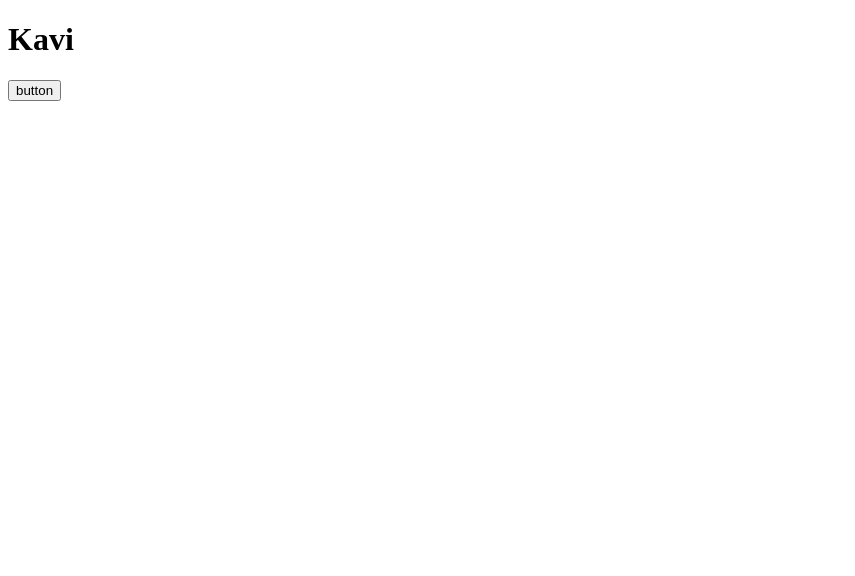
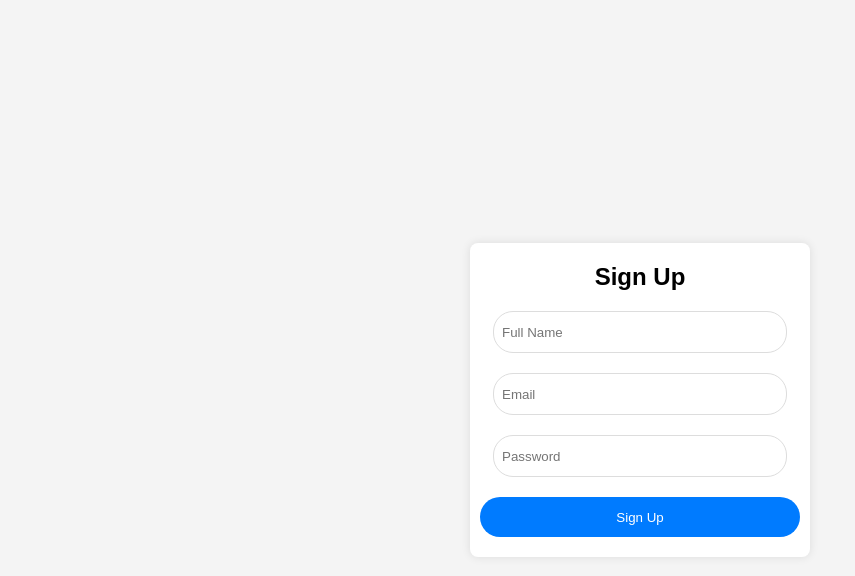
Before and after one commit to Vinothini-Kaliyaperumal/JavaScript, a plain HTML site: page index.html in a window 1280 px wide. Shown: the whole page, without its empty margins (0-855 px from the left). Drawn offline with Linux system fonts and the light colour scheme.

Commit message:
Add files via upload

```diff
--- a/index.html
+++ b/index.html
@@ -1,21 +1,23 @@
 <!DOCTYPE html>
 <html lang="en">
+
 <head>
-    <meta charset="UTF-8">
-    <meta name="viewport" content="width=device-width, initial-scale=1.0">
-    <title>JS Intro</title>
-    <link rel="Stylesheet" href="style.css">
+  <meta charset="UTF-8">
+  <meta name="viewport" content="width=device-width, initial-scale=1.0">
+  <title>Local Storage</title>
+  <link rel="stylesheet" href="style.css">
 </head>
+
 <body>
-    <h1 id="message"></h1>
-     <!-- <script>
-        let message = document.getElementById("message")
-        message.innerHTML = "Welcome to our project"
-       </script> -->
-
-       <h1 id="vinothini">Kavi</h1>
-       <button type="button" onclick="submit()">button</button>
-
-<script src="script.js" ></script>
+  <div class="signup-container">
+    <form class="signup-form">
+      <h2>Sign Up</h2>
+      <input type="text" id="username" placeholder="Full Name" required>
+      <input type="email" id="email" placeholder="Email" required>
+      <input type="password" id="password" placeholder="Password" required>
+      <button type="submit" onclick="test()">Sign Up</button>
+    </form>
+  </div>
 </body>
+<script src="script.js"></script>
 </html>
--- a/script.js
+++ b/script.js
@@ -1,219 +1,15 @@
-        //  alert("Hiii");
-        // console.log("Happy New Year");
+function test() {
+    var uid = document.getElementById("username").value;
+    var pw = document.getElementById("password").value;
+    var email = document.getElementById("email").value;
 
-        //variables
-      // let amount = 0
-      // amount = 1000
-      // console.log("Your bill amount is Rs."+ amount)
+    localStorage.setItem("usernme", uid);
+    localStorage.setItem("password", pw);
+    localStorage.setItem("email", email);
 
-      // const pi = 3.14
+    var user = localStorage.getItem("usernme");
+    var pass = localStorage.getItem("password");
+    var em = localStorage.getItem("email");
 
-      // Operators
-      // Arithmetic Operators ; +  -  *  **  /  %  ++  --
-      // Assignment Operators ; = += -= *= **= /= %=
-      // Comparison Operators ; == === != !== > < >== <==
-      // Logical Operators ; && || !
-      // Bitwise Operators ; & | ~ ^ << >> >>>
-
-      // user input
-      // let name = prompt("what is your name?")
-      //  console.log("hi",name)
-
-      // let tickets = prompt("how many tickets do you want?")
-      // console.log("you should pay",tickets*30)
-
-      // let a = prompt("Enter a number")
-      // console.log(Number(a)+10)
-
-      // String = Group of Characters
-
-      //  let str1 = 'Hii this is Vinothini, '
-      //  let str2 =  'I am learning javascript'
-
-      // Partitioning Strings
-      //  slice(start,end)
-      //  substring(start,end)
-      //  substr(start,length)
-
-      // Template Literals
-
-      // let firstName = "Kavi"
-      // let lastName = "Vino"
-      // let city = "Igloo"
-      // console.log(firstName + " " + lastName + " " + "lives in" + " " + city )
-
-      //  backtick
-      // console.log(`${firstName} ${lastName} lives in ${city}`)
-
-      // multiple string
-      // let msg = `happy
-      // birthday`
-      // console.log(msg)
-
-      //  msg = `cat's name is "Simba"`
-      // console.log(msg)
-
-      // Exercise qn
-// let item = 5;
-// let cost = 95;
-// let result = `You have ${item} items in your cart,
-// Your bill amount is $ ${cost}`
-// console.log(result)
-
-// arrays Concept
-// let districts = ["Tnj", "pkt", "ond"];
-// let marks = [5, 18, 6, 12];
-// console.log(marks.length)
-// console.log(districts[0])
-
-// // last element
-// console.log(marks[marks.length-1])
-
-// // mix of int and string
-// let name = [5, 6, 7, "a", "abc",[3,4]]
-// console.log(name)
-// console.log(name[5][1])
-
-// // 2d array
-// let matrix = [[1, 2],[3, 4],[5,6]]
-// console.log(matrix[2][1])
-
-// // array method
-// let array = ["v","i","n","o"]
-
-// // push
-// array.push("k")
-// console.log(array)
-
-// // pop- remove end element
-// // returns remove value
-// console.log(array.pop())
-
-// // shift- remove start element
-// // returns remove value
-// console.log(array.shift())
-// console.log(array)
-
-// // unshift- adds element to the start of the array
-// // returns remove value
-// console.log(array.unshift("v"))
-// console.log(array)
-
-// // delete
-// // delete array[2]
-// // console.log(array[2])
-
-// // splice- remove value
-// array.splice(2,1)
-// console.log(array)
-
-// // splice- replace
-// array.splice(1,1,"y")
-// console.log(array)
-
-// // insert
-// array.splice(1,2,"x","y")
-// console.log(array)
-
-// // insert
-// array.splice(1,0,"i")
-// console.log(array)
-
-// // slice(starting index, ending index)
-// // ending index not included
-// console.log(array.slice(1,2))
-
-// // negative values
-// console.log(array.slice(-2,-1))
-
-// // reverse
-// array.reverse()
-// console.log(array)
-
-// // join- converts array to String
-// let str = array.join()
-// console.log(str)
-
-// // split- convert string to array
-// let str2 = "a,b,c,d"
-// let arr2 = str2.split(" ")
-// console.log(arr2)
-
-// // concat and spread operator
-// let firstArr = [1, 2, 3];
-// let secArr = [4, 5, 6];
-// let joinedArr = [firstArr,secArr]
-// console.log(joinedArr)
-
-// joinedArr = firstArr.concat(secArr)
-// console.log(joinedArr)
-
-// let joined = [...firstArr,...secArr]
-// console.log(joinedArr)
-
-
-// array exercise qns
-// let arr = ["5", "8", "10", "7", "9", "11"]
-
-// // splice - replace
-// arr.splice(3,3,"17","19","111")
-// console.log(arr)
-
-// // unshift- adds element to the start of the array
-// // returns remove value
-// console.log(arr.unshift("100"))
-// console.log(arr)
-
-// // insert- 200 in last but in one position
-// arr.splice(0,7,"200")
-// console.log(arr)
-
-// // push- add 1000 at the end
-// arr.push("1000")
-// console.log(arr)
-
-// // insert
-// let result = ["5", "8", "10", "7", "9", "11"]
-// result.splice(3,0,"0")
-// console.log(result)
-
-
-// If else - conditional statement
-
-// let pwd_correct = true
-// if(pwd_correct){
-//   console.log("You are logged in")
-// }
-// else{
-//   console.log("Incorrect pwd")
-// }
-
-// // Comparison Operaters: == === !* !** > < >= <= ?:
-// // Logical operaters: && || !
-
-// marks = 80
-// boy = "Kavi"
-// if(marks > 60 && boy === "Kavi")
-// console.log("You can avail special discount")
-
-// // max of two numbers
-// let a = 30, b = 40
-// let max
-// if(a>b)
-// max = a
-// else
-// max = b
-
-// max = a>b?a:b
-// console.log(max)
-
-// console.log("bye")
-
-function submit(){
-  const a = document.getElementById("vinothini")
-  a.innerHTML = "Vino"
-  // a.style.backgroundColor ="yellow"
-  // a.style.color = "yellow"
-  // a.style.cursor = "pointer"
-  // a.style.fontSize = "40px"
+    alert("Username: " + user + "\nPassword: " + pass + "\nEmail: " + em);
 }
--- a/style.css
+++ b/style.css
@@ -0,0 +1,60 @@
+body, html {
+    height: 100%;
+    margin: 0;
+    font-family: Arial, sans-serif;
+    background-color: #f4f4f4;
+}
+
+.signup-container {
+    width: 100%;
+    height: 100%;
+    display: flex;
+    justify-content: center;
+    align-items: center;
+    background-color: #f4f4f4;
+}
+
+.signup-form {
+    width: 300px;
+    padding: 20px;
+    background-color: white;
+    border-radius: 8px;
+    box-shadow: 0 0 10px rgba(0, 0, 0, 0.1);
+    text-align: center;
+    margin: auto;
+}
+
+.signup-form h2 {
+    margin: 0 0 20px;
+}
+
+.signup-form input {
+    width: calc(100% - 24px);
+    height: 40px;
+    margin-bottom: 20px;
+    padding: 0 8px;
+    border: 1px solid #ddd;
+    border-radius: 20px;
+    outline: none;
+    transition: border-color 0.3s ease;
+}
+
+.signup-form input:hover {
+    border-color: #007bff;
+}
+
+.signup-form button {
+    width: calc(100% + 20px);
+    height: 40px;
+    border: none;
+    background-color: #007bff;
+    color: white;
+    border-radius: 20px;
+    cursor: pointer;
+    margin-left: -10px;
+    transition: background-color 0.3s ease;
+}
+
+.signup-form button:hover {
+    background-color: #0056b3;
+}
```
